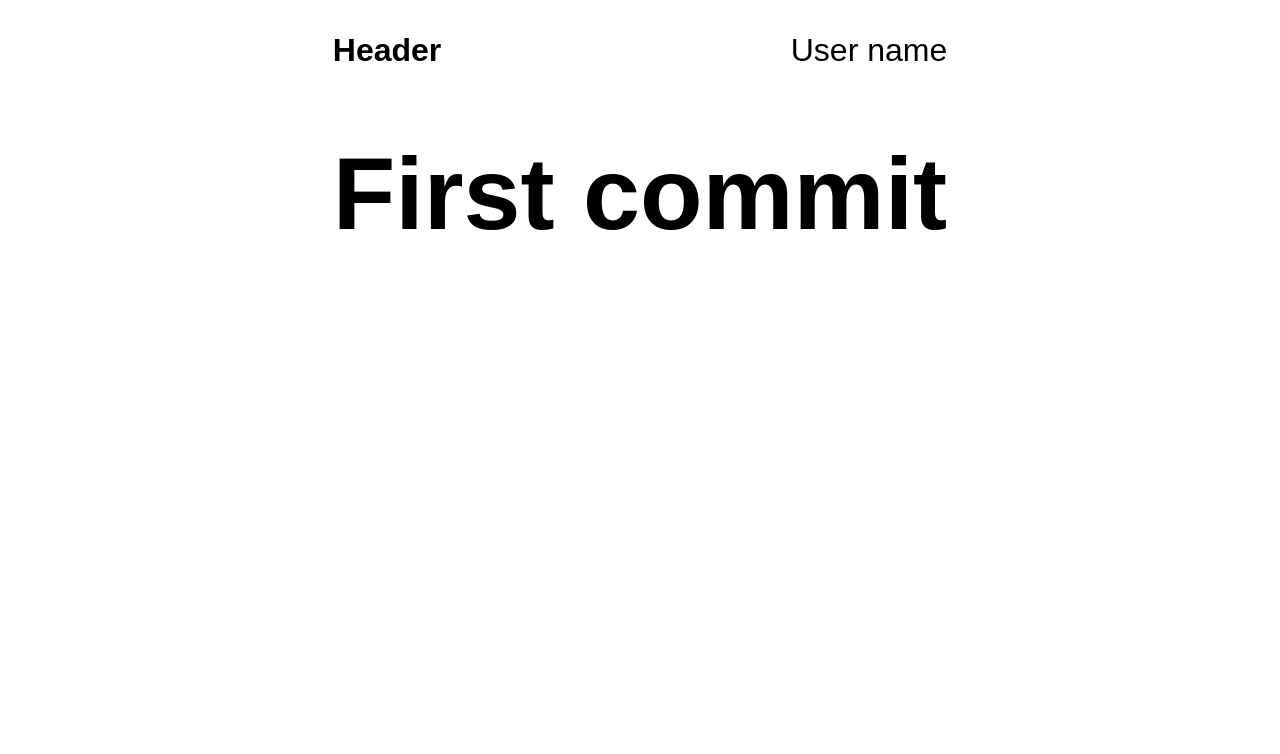
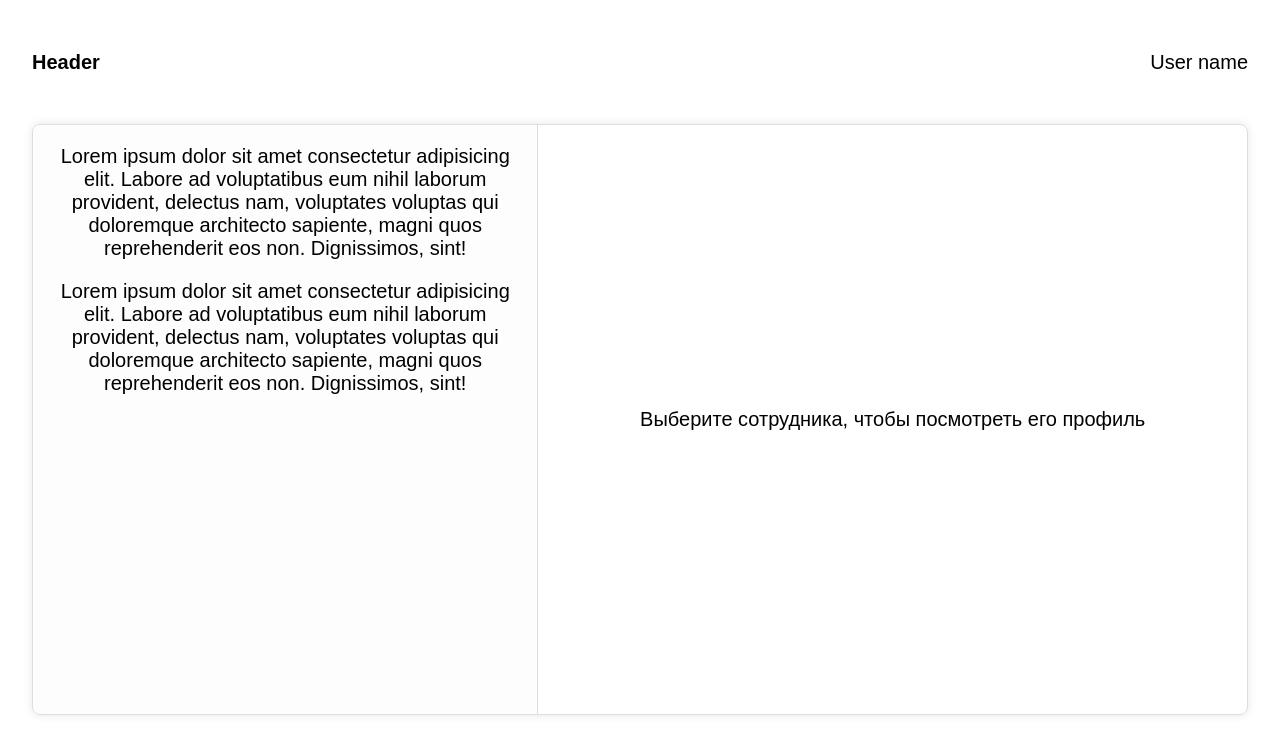
Before and after one commit to mihail-fomin/proflie-viewer, a React (Vite) app: page / in a window 1280 px wide. Shown: the top 754 px of the page. Built offline with nearby package versions, Linux system fonts and the light colour scheme.

Commit message:
Built SideBar layout

```diff
--- a/src/App.css
+++ b/src/App.css
@@ -14,7 +14,7 @@
 
   body {
     font-family: 'Montserrat', sans-serif;
-    font-size: 2rem;
+    font-size: 20px;
   }
 
   #root {
@@ -23,3 +23,12 @@
     padding: 2rem;
     text-align: center;
   }
+
+  .main {
+    margin-top: 2rem;
+    display: flex;
+    justify-content: space-between;
+    border: 1px solid #DEDEDD;
+    border-radius: 0.5rem;
+    box-shadow: 0px 0px 10px 0px #0000001A;
+  }
--- a/src/App.tsx
+++ b/src/App.tsx
@@ -1,11 +1,17 @@
 import './App.css'
 import Header from './Header/Header'
+import SideBar from './SideBar/SideBar'
+import UserProfile from './UserProfile/UserProfile'
 
 function App() {
   return (
     <>
       <Header />
-      <h1>First commit</h1>
+      <main className="main">
+        <SideBar />
+        <UserProfile />
+      </main>
+      {/* <h1>First commit</h1> */}
     </>
   )
 }
--- a/src/Header/Header.module.scss
+++ b/src/Header/Header.module.scss
@@ -1,6 +1,10 @@
+@import '../assets/styles/variables.scss';
+
 .header {
     display: flex;
     justify-content: space-between;
+    align-items: center;
+    height: $headerHeight;
 
     &__logo {
         font-weight: 700;
--- /dev/null
+++ b/src/SideBar/SideBar.module.scss
@@ -0,0 +1,11 @@
+@import '../assets/styles/variables.scss';
+
+.sidebar {
+    flex: 1 1 40%;
+    overflow-y: auto; // Добавляем вертикальный скролл
+    min-height: 589px;
+    max-height: calc(100vh - #{$headerHeight} - 6rem); // Вычисляем оставшуюся высоту за вычетом высоты заголовка
+    background-color: #FDFDFD;
+    padding: 0 1rem;
+    border-radius: 0.5rem 0 0 0.5rem;
+}
--- /dev/null
+++ b/src/SideBar/SideBar.tsx
@@ -0,0 +1,23 @@
+import React from 'react'
+import styles from './SideBar.module.scss'
+
+const SideBar = () => {
+  return (
+    <nav className={styles.sidebar}>
+      <p>
+        Lorem ipsum dolor sit amet consectetur adipisicing elit. Labore ad
+        voluptatibus eum nihil laborum provident, delectus nam, voluptates
+        voluptas qui doloremque architecto sapiente, magni quos reprehenderit
+        eos non. Dignissimos, sint!
+      </p>
+      <p>
+        Lorem ipsum dolor sit amet consectetur adipisicing elit. Labore ad
+        voluptatibus eum nihil laborum provident, delectus nam, voluptates
+        voluptas qui doloremque architecto sapiente, magni quos reprehenderit
+        eos non. Dignissimos, sint!
+      </p>
+    </nav>
+  )
+}
+
+export default SideBar
--- /dev/null
+++ b/src/UserProfile/UserProfile.module.scss
@@ -0,0 +1,7 @@
+.userProflie {
+    flex: 1 1 60%;
+    display: flex;
+    justify-content: center;
+    align-items: center;
+    border-left: 1px solid #DEDEDD;
+}
--- /dev/null
+++ b/src/UserProfile/UserProfile.tsx
@@ -0,0 +1,12 @@
+import React from 'react'
+import styles from './UserProfile.module.scss'
+
+const UserProfile = () => {
+  return (
+    <div className={styles.userProflie}>
+      Выберите сотрудника, чтобы посмотреть его профиль
+    </div>
+  )
+}
+
+export default UserProfile
--- /dev/null
+++ b/src/assets/styles/variables.scss
@@ -0,0 +1 @@
+$headerHeight: 60px; // высота header'а
```
